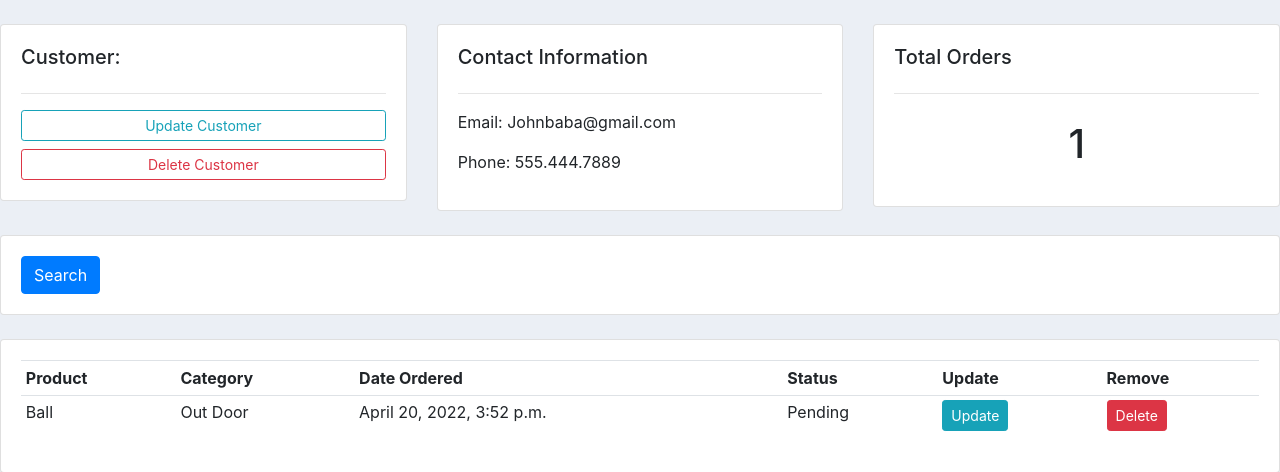
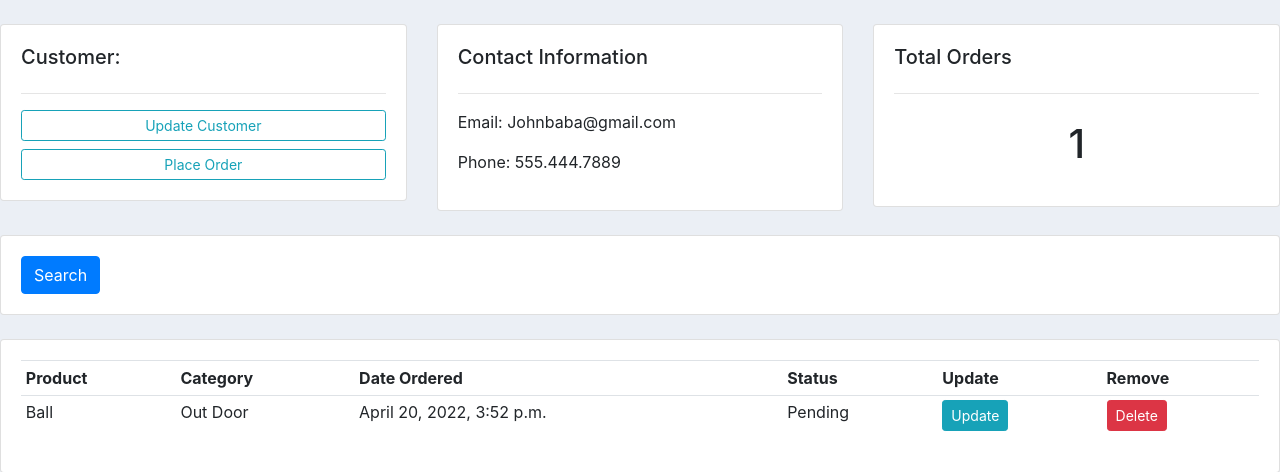
Before and after one commit to Kowalski31/19120689_Group03_Option2, a Django app: page /customer/1/ in a window 1280 px wide. Shown: the part 59-531 px from the top of the page. Run offline with Django 4.2, Linux system fonts and the light colour scheme; data comes from the database, SQL or seed files in the repository; both versions use the stored data as it was after the commit.

Commit message:
video 11

```diff
--- a/crm1/accounts/templates/accounts/customer.html
+++ b/crm1/accounts/templates/accounts/customer.html
@@ -11,8 +11,8 @@
             <hr>
             <a class="btn btn-outline-info  btn-sm btn-block" href="">Update
             Customer</a>
-            <a class="btn btn-outline-danger  btn-sm btn-block" href="">Delete
-            Customer</a>
+            <a class="btn btn-outline-info  btn-sm btn-block" href="{% url 'create_order' customer.id %}">Place
+            Order</a>
 
         </div>
     </div>
--- a/crm1/accounts/templates/accounts/dashboard.html
+++ b/crm1/accounts/templates/accounts/dashboard.html
@@ -36,7 +36,7 @@
         <h5>LAST 5 ORDERS</h5>
         <hr>
         <div class="card card-body">
-            <a class="btn btn-primary  btn-sm btn-block" href="{% url 'create_order' %}">Create Orders</a>
+
             <table class="table table-sm">
                 <tr>
                     <th>Product</th>
--- a/crm1/accounts/templates/accounts/order_form.html
+++ b/crm1/accounts/templates/accounts/order_form.html
@@ -8,7 +8,11 @@
         <div class="card card-body">
             <form action="" method="POST">
                 {% csrf_token %}
-                {{form}}
+                {{ formset.management_form }}
+                {% for form in formset %}
+                    {{form}}
+                    <hr>
+                {% endfor %}
 
                 <input type="submit" name="Submit">
             </form>
--- a/crm1/accounts/urls.py
+++ b/crm1/accounts/urls.py
@@ -6,7 +6,7 @@ urlpatterns = [
     path('products/', views.products, name='products'),
     path('customer/<str:pk_test>/', views.customer, name='customer'),
 
-    path('create_order/', views.createOrder, name="create_order"),
+    path('create_order/<str:pk>/', views.createOrder, name="create_order"),
     path('update_order/<str:pk>/', views.updateOrder, name="update_order"),
     path('delete_order/<str:pk>/', views.deleteOrder, name="delete_order"),
 
--- a/crm1/accounts/views.py
+++ b/crm1/accounts/views.py
@@ -1,5 +1,6 @@
 from django.shortcuts import render, redirect
 from django.http import HttpResponse
+from django.forms import inlineformset_factory
 
 # Create your views here.
 from .models import *
@@ -36,15 +37,19 @@ def customer(request, pk_test):
     return render(request, 'accounts/customer.html', context)
 
 
-def createOrder(request):
-    form = OrderForm()
+def createOrder(request, pk):
+    OrderFormSet = inlineformset_factory(Customer, Order, fields=('product', 'status'), extra=10)
+    customer = Customer.objects.get(id=pk)
+    formset = OrderFormSet(queryset=Order.objects.none(), instance=customer)
+    #form = OrderForm(initial={'customer':customer})
     if request.method == 'POST':
-        form = OrderForm(request.POST)
-        if form.is_valid():
-            form.save()
+        #form = OrderForm(request.POST)
+        formset = OrderFormSet(request.POST, instance=customer)
+        if formset.is_valid():
+            formset.save()
             return redirect('/')
 
-    context = {'form':form}
+    context = {'formset':formset}
     return render(request, 'accounts/order_form.html', context)
 
 def updateOrder(request, pk):
```
Also changed, not shown: crm1/db.sqlite3.
